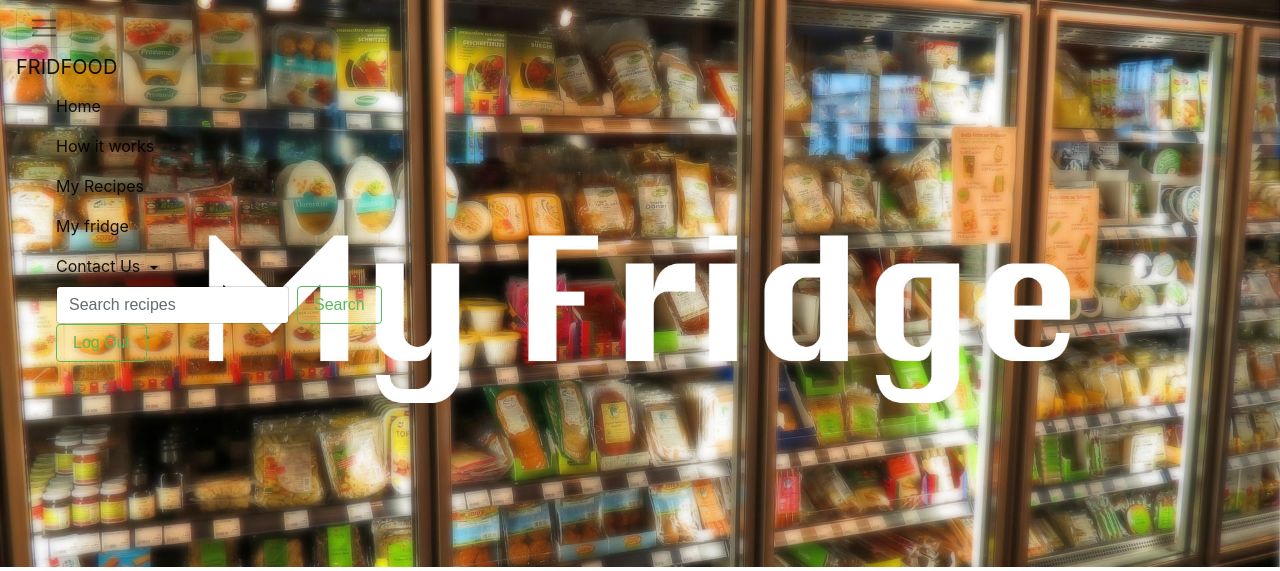
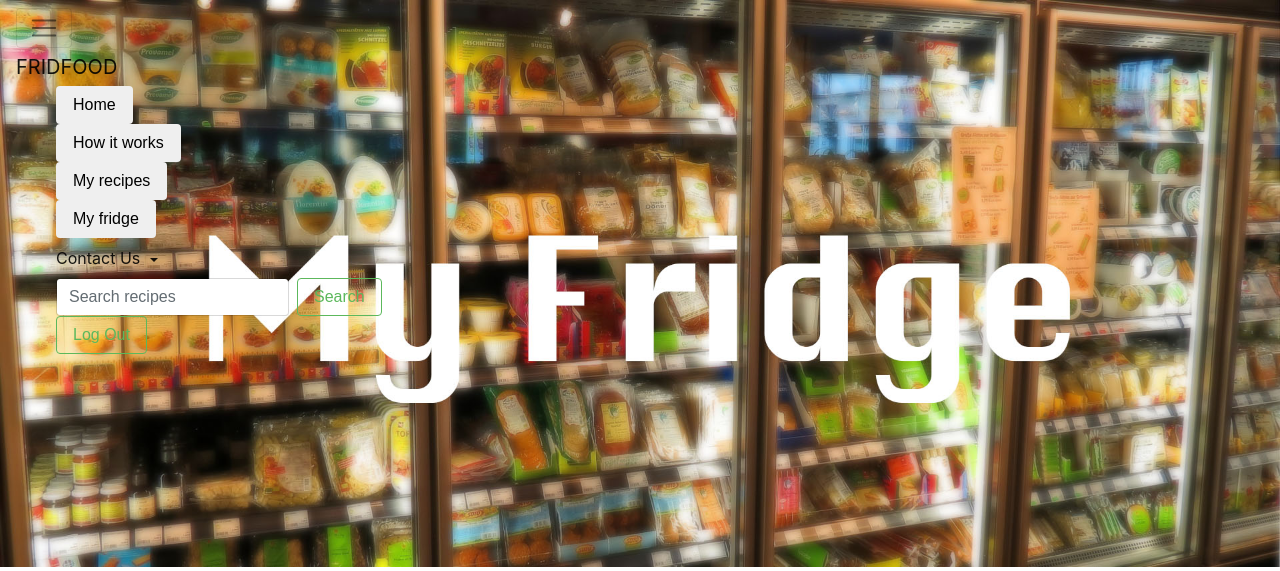
Before and after one commit to thuynguyen-nht/FRIDFOOD, a Node server app: page /main/1/fridge in a window 1280 px wide, after a click that opens the changed part. Shown: the top 571 px of the page. Run offline with Node 20, Linux system fonts and the light colour scheme; data that the repository does not hold is empty; some libraries are stand-ins or nearby versions.

Commit message:
Changed myFridge handlebars links to buttons for redirection; added url parsing & user ID function

```diff
--- a/public/js/index.js
+++ b/public/js/index.js
@@ -1,8 +1,22 @@
+function updateURLParameter(url, param) {
+  var tempURL = url.split("/").slice(0, 3);
+  console.log(tempURL);
+  tempURL.push(param);
+  console.log(tempURL.join("/"));
+  return tempURL.join("/");
+}
+
+function grabUserID() {
+  var pathName = window.location.pathname;
+  var id = pathName.split("/").slice(2, 3);
+  console.log(id);
+  return id;
+}
+
 $(document).ready(() => {
   $(".page-links").on("click", function() {
     var pathName = window.location.pathname;
-    console.log($(this).attr("id"));
-    window.location.href = pathName + "/" + $(this).attr("id");
+    window.location.href = updateURLParameter(pathName, $(this).attr("id"));
   });
   $(".slick").slick({
     autoplay: true,
--- a/views/myFridge.handlebars
+++ b/views/myFridge.handlebars
@@ -9,16 +9,20 @@
   <div class="collapse navbar-collapse" id="navbarTogglerDemo03">
     <ul class="navbar-nav ml-auto mt-2 mt-lg-0">
       <li class="nav-item active">
-        <a class="nav-link" href="/main">Home</a>
+        <button type="button" class="btn btn-light page-links" id="main">Home</button>
+        {{!-- <a class="nav-link" href="/main">Home</a> --}}
       </li>
       <li class="nav-item active">
-        <a class="nav-link" href="/main">How it works</a>
+        <button type="button" class="btn btn-light page-links">How it works</button>
+        {{!-- <a class="nav-link" href="/main">How it works</a> --}}
       </li>
       <li class="nav-item active">
-        <a class="nav-link" href="/recipes">My Recipes</a>
+        <button type="button" class="btn btn-light page-links">My recipes</button>
+        {{!-- <a class="nav-link" href="/recipes">My Recipes</a> --}}
       </li>
       <li class="nav-item active">
-        <a class="nav-link" href="/fridge">My fridge</a>
+        <button type="button" class="btn btn-light page-links" id="fridge">My fridge</button>
+        {{!-- <a class="nav-link" href="/fridge">My fridge</a> --}}
       </li>
       <li class="nav-item dropdown active">
         <a class="nav-link dropdown-toggle" href="#" id="navbarDropdown" role="button" data-toggle="dropdown"
```
Also changed, not shown: routes/apiRoutes.js (+16 -8 lines).
